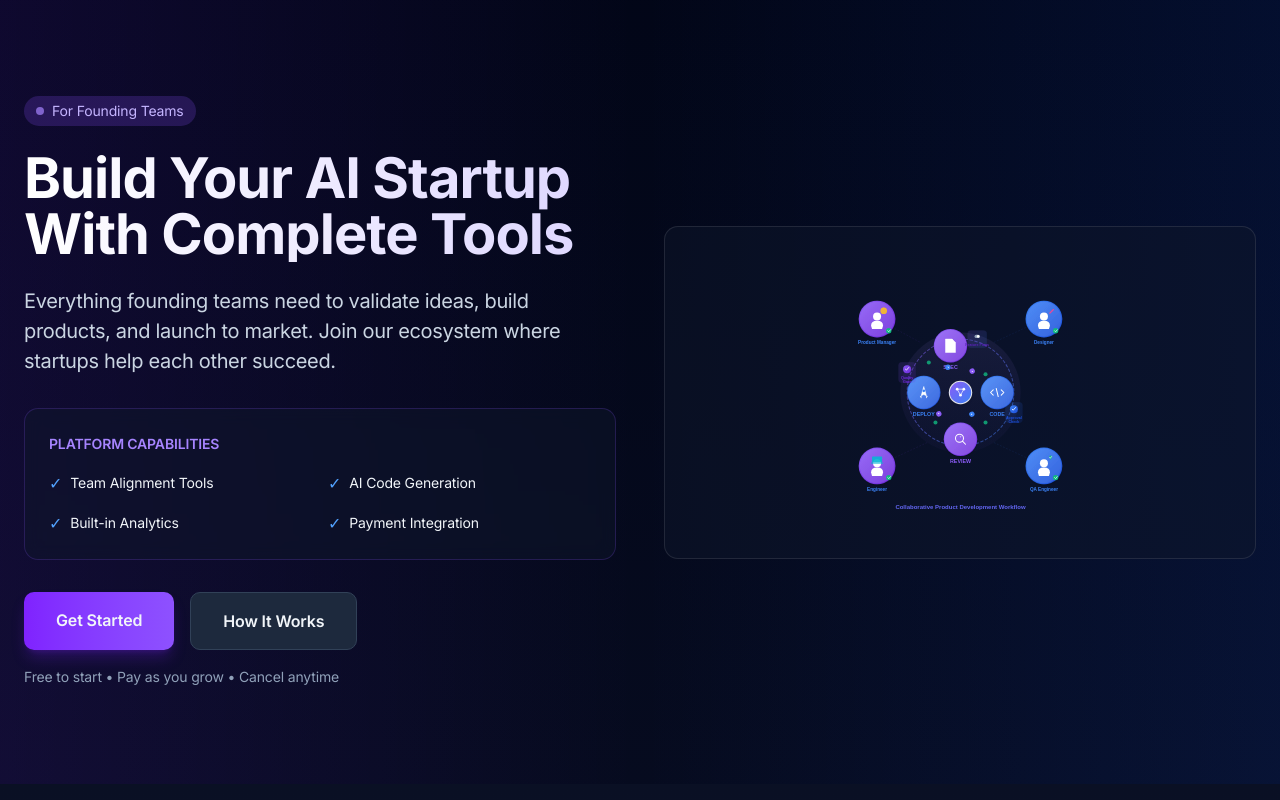
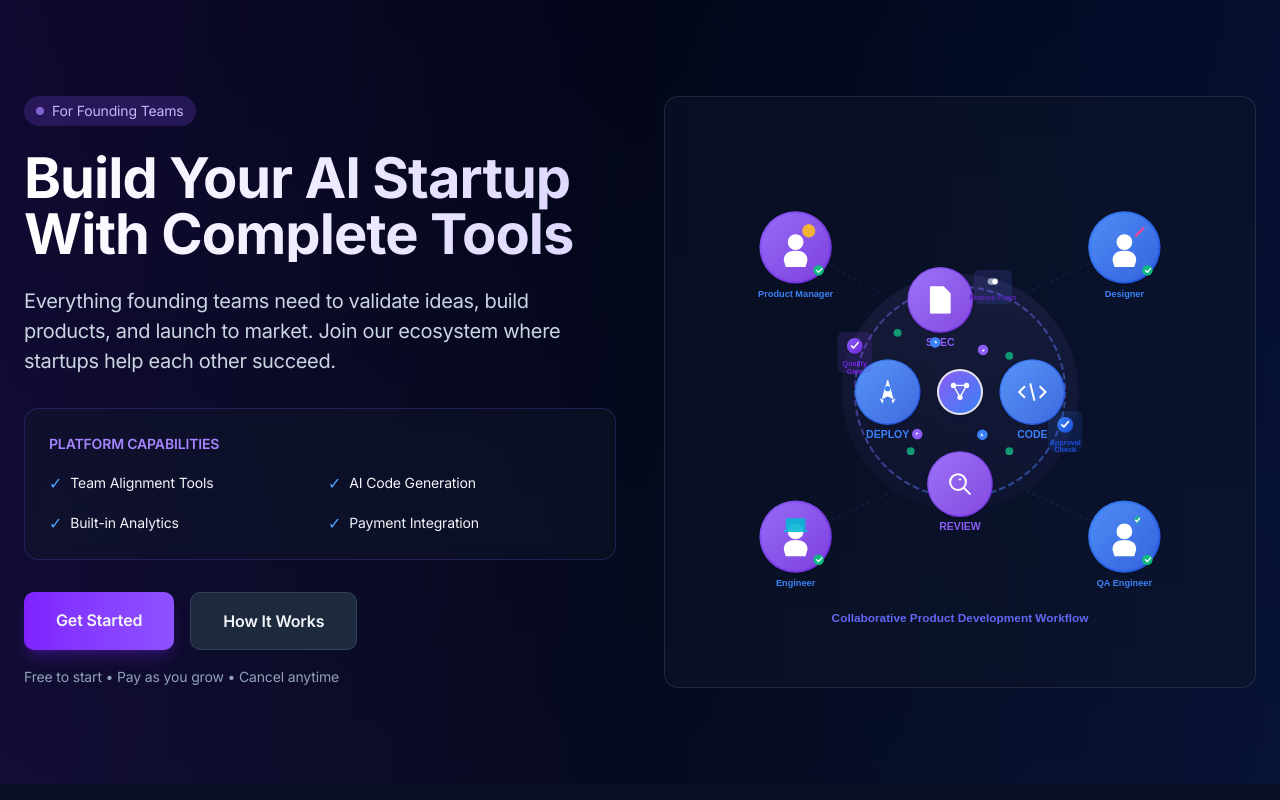
Before and after one commit to buildaistartups/buildaistartups.com, a Next.js app: page /solutions/startups in a window 1280 px wide. Shown: the top 800 px of the page. Built offline with nearby package versions, Linux system fonts and the light colour scheme; no server answers.

Commit message:
Update page.tsx

```diff
--- a/app/(default)/solutions/startups/page.tsx
+++ b/app/(default)/solutions/startups/page.tsx
@@ -93,13 +93,15 @@ export default function StartupsPage() {
             </div>
 
             <div className="relative">
-              <div className="aspect-video w-full overflow-hidden rounded-xl border border-white/10 bg-slate-900/50 p-8">
+              <div className="aspect-square relative">
+                <div className="w-full h-full overflow-hidden rounded-xl border border-white/10 bg-slate-900/50 p-8">
                   <img
                     src="/images/solutions/startups/hero.svg"
                     alt="Startup Ecosystem Platform"
                     className="w-full h-full object-contain"
                     loading="eager"
                   />
+                </div>
               </div>
             </div>
           </div>
```
Lines whose indentation alone changed are shown as unchanged.
